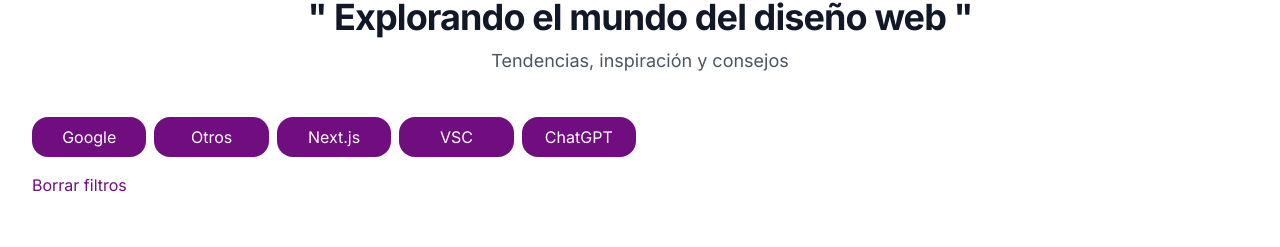
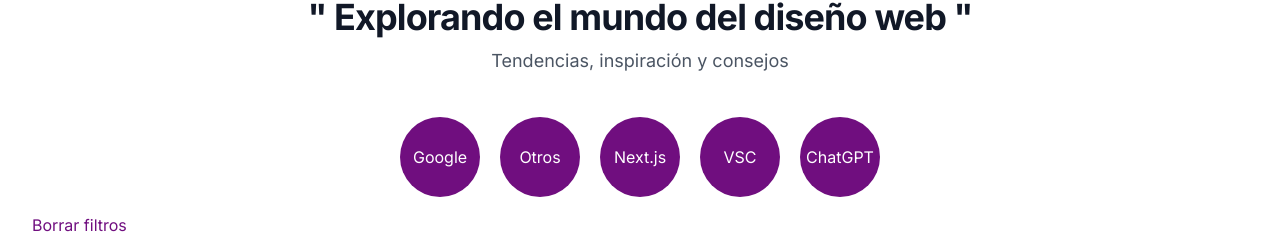
Before and after one commit to Aiadevop/lara-alonso-blogapp, a Next.js app: page / in a window 1280 px wide. Shown: the part 219-466 px from the top of the page. Built offline with nearby package versions, Linux system fonts and the light colour scheme.

Commit message:
round-categories

```diff
--- a/app/page.jsx
+++ b/app/page.jsx
@@ -52,16 +52,16 @@
             </p>
           </div>
 
-          <div className="mx-auto grid max-w-2xl justify-start auto-rows-fr grid-cols-4 gap-2 mt-10 lg:mx-0 lg:max-w-none lg:grid-cols-10">
+          <div className="flex flex-wrap md:flex-row gap-5 pt-10 justify-center">
             {allCategories.map(category => (
               <button
                 type='button'
-                className={`rounded-2xl  px-2 pb-2 pt-2 flex  justify-center
+                className={`w-20 h-20 items-center p-5 flex  justify-center rounded-full
 
                 ${selectedCategory === category ?
                   'bg-slate-200 border-b-2 border-violetitle text-violetitle'
                   :
-                   'bg-violetitle text-white  hover:bg-slate-50 hover:border-b-2 hover:border-violetitle hover:text-violetitle '
+                   'bg-violetitle text-white  hover:bg-purple-200 hover:border-b-2 hover:border-violetitle hover:text-violetitle '
                 }`}
                 onClick={() => handleCategoryChange(category)}
                 key={category}
```
